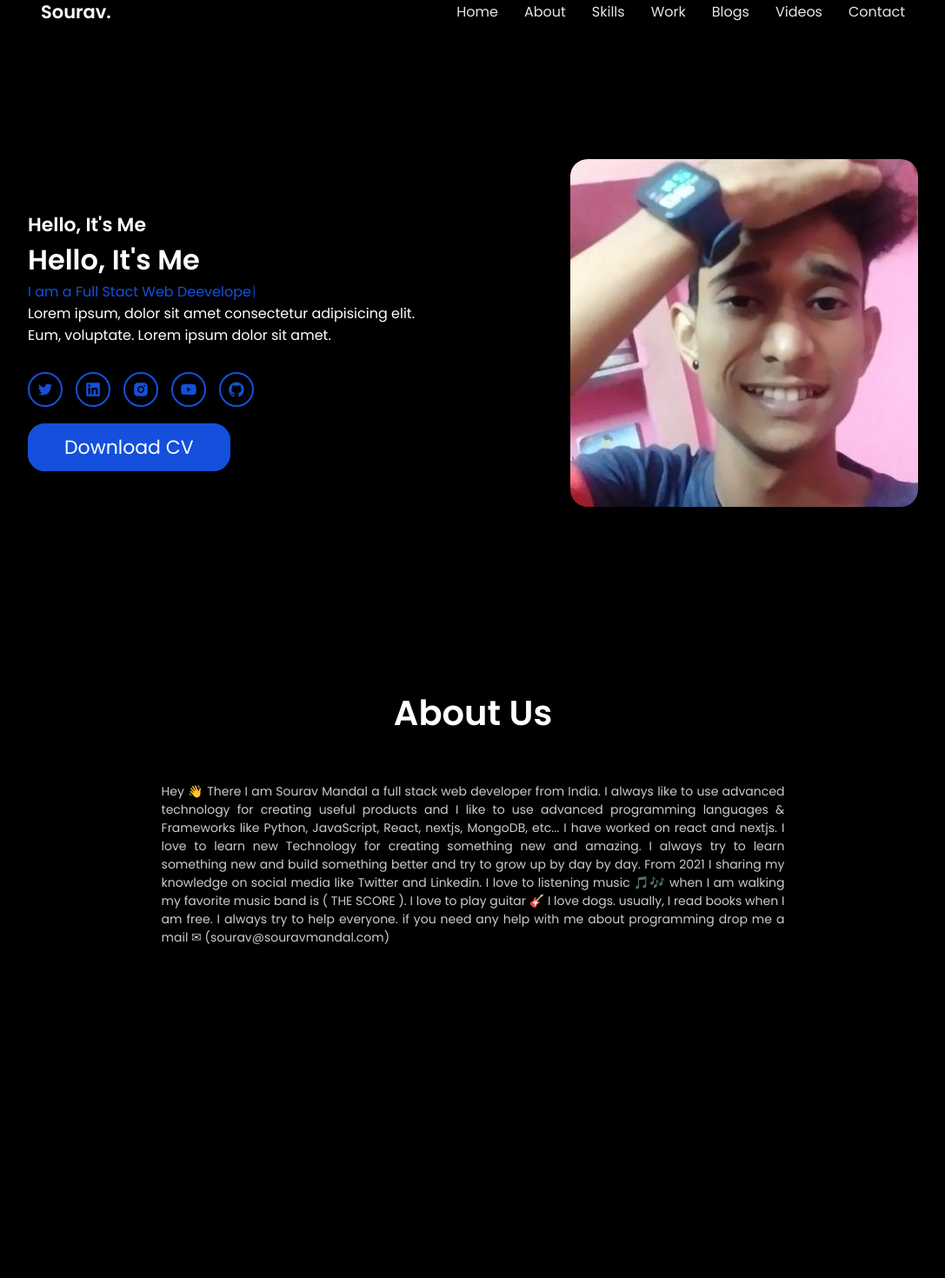
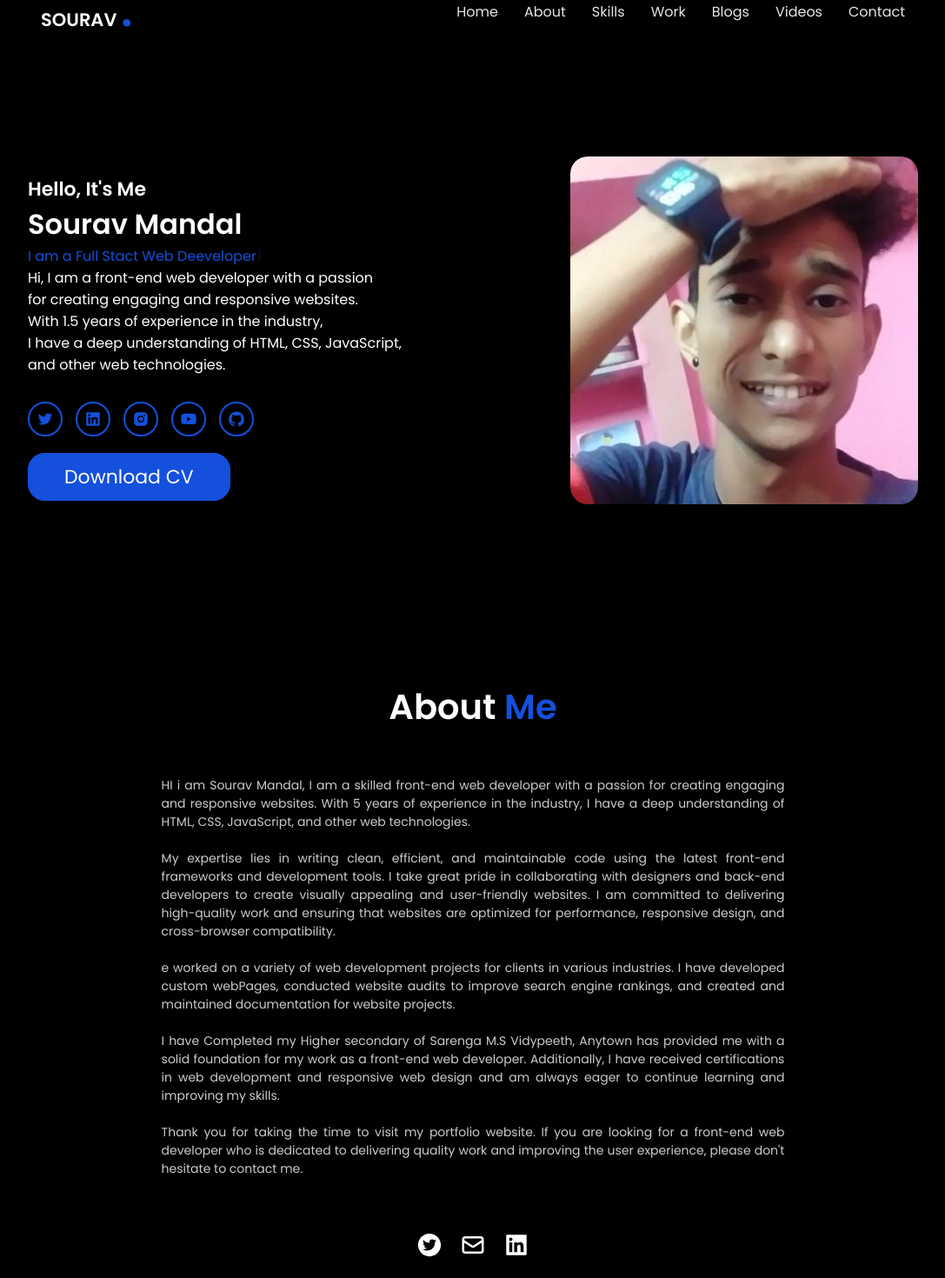
Before and after one commit to souravcodeweb/my-p-ortfolio, a React (Create React App) app: page / in a window 1280 px wide. Shown: the part 17-1487 px from the top of the page at 87% size, without its empty margins (96-1183 px from the left). Before the commit the page ends 1156 px from the top, so only its background shows below. Built offline with nearby package versions, Linux system fonts and the light colour scheme.

Commit message:
add all new code of about page

```diff
--- a/src/App.js
+++ b/src/App.js
@@ -7,7 +7,7 @@ import Work from "./Components/Pages/Work";
 import Videos from "./Components/Pages/Videos";
 import Blogs from "./Components/Pages/Blogs";
 import Contact from "./Components/Pages/Contact";
-import Skills from "./Components/Pages/Skillss";
+import Skills from "./Components/Pages/Skills";
 
 
 function App() {
--- a/src/Components/Pages/About.css
+++ b/src/Components/Pages/About.css
@@ -1,8 +1,11 @@
 .heading h1{
-    color: #fff;
+    color: #1450dc;
     font-size: 40px;
     font-weight: bold;
     text-align: center;
+}
+.heading span{
+    color: #fff;
 }
 .about_main p{
     padding: 50px 22%;
@@ -17,3 +20,18 @@
         text-align: center;
     }
 }
+
+.about_socile {
+    display: flex;
+    justify-content: center;
+    align-items: c;
+}
+.about_socile a{
+    color: #fff;
+    font-size: 30px;
+    margin: 10px;
+    transition: all 0.3s ease-in-out;
+}
+.about_socile a:hover{
+    color: #1450dc;
+}
--- a/src/Components/Pages/About.js
+++ b/src/Components/Pages/About.js
@@ -1,23 +1,69 @@
-import React from 'react';
-import "../Pages/About.css"
-import { useState } from 'react';
+import React from "react";
+import "../Pages/About.css";
+import { useState } from "react";
+import { AiFillTwitterCircle } from "react-icons/ai";
+import { HiOutlineMail } from "react-icons/hi";
+import { AiFillLinkedin } from "react-icons/ai";
 
 const About = () => {
   const [about] = useState({
-    heading: "About Us",
-    titel: "About Me.",
-    aboutme: " Hey 👋 There I am Sourav Mandal a full stack web developer from India. I always like to use advanced technology for creating useful products and I like to use advanced programming languages & Frameworks like Python, JavaScript, React, nextjs, MongoDB, etc...  I have worked on react and nextjs. I love to learn new Technology for creating something new and amazing. I always try to learn something new and build something better and try to grow up by day by day. From 2021 I sharing my knowledge on social media like Twitter and Linkedin. I love to listening music 🎵🎶 when I am walking my favorite music band is ( THE SCORE ). I love to play guitar 🎸 I love dogs. usually, I read books when  I am free. I always try to help everyone. if you need any help with me about programming drop me a mail ✉ (sourav@souravmandal.com) "
-  })
+    titel: "About",
+    me: "Me",
+  });
   return (
     <>
-     <div className="heading">
-      <h1>{about.heading}</h1>
-     </div>
-     <div className="about_main">
-      <p>{about.aboutme}</p>
-     </div>
+      <div className="about">
+        <div className="heading">
+          <h1>
+            <span>{about.titel}</span> {about.me}
+          </h1>
+        </div>
+        <div className="about_main">
+          <p>
+            HI i am Sourav Mandal, I am a skilled front-end web developer with a
+            passion for creating engaging and responsive websites. With 5 years
+            of experience in the industry, I have a deep understanding of HTML,
+            CSS, JavaScript, and other web technologies.
+            <br /> <br />
+            My expertise lies in writing clean, efficient, and maintainable code
+            using the latest front-end frameworks and development tools. I take
+            great pride in collaborating with designers and back-end developers
+            to create visually appealing and user-friendly websites. I am
+            committed to delivering high-quality work and ensuring that websites
+            are optimized for performance, responsive design, and cross-browser
+            compatibility.
+            <br /> <br />
+            e worked on a variety of web development projects for clients in
+            various industries. I have developed custom webPages, conducted
+            website audits to improve search engine rankings, and created and
+            maintained documentation for website projects.
+            <br /> <br />
+            I have Completed my Higher secondary of Sarenga M.S Vidypeeth,
+            Anytown has provided me with a solid foundation for my work as a
+            front-end web developer. Additionally, I have received
+            certifications in web development and responsive web design and am
+            always eager to continue learning and improving my skills.
+            <br /> <br />
+            Thank you for taking the time to visit my portfolio website. If you
+            are looking for a front-end web developer who is dedicated to
+            delivering quality work and improving the user experience, please
+            don't hesitate to contact me.
+          </p>
+        </div>
+        <div className="about_socile">
+          <a href="#" rel="noreferrer" target="_blank">
+            <AiFillTwitterCircle />
+          </a>
+          <a href="#" rel="noreferrer" target="_blank">
+            <HiOutlineMail />
+          </a>
+          <a href="#" rel="noreferrer" target="_blank">
+            <AiFillLinkedin />
+          </a>
+        </div>
+      </div>
     </>
-  )
-}
+  );
+};
 
-export default About
+export default About;
--- a/src/Components/Pages/Home.css
+++ b/src/Components/Pages/Home.css
@@ -3,6 +3,8 @@
   justify-content: space-between;
   align-items: center;
   padding: 200px 10%;
+  width: 100%;
+  height: 100vh;
 }
 
 @media (max-width: 700px) {
--- a/src/Components/Pages/Home.js
+++ b/src/Components/Pages/Home.js
@@ -21,7 +21,7 @@ const Home = () => {
       <div className="hero">
         <div className="text">
           <h1>{state.titel}</h1>
-          <h2>{state.titel}</h2>
+          <h2>{state.myname}</h2>
           <Typewriter
             options={{
               autoStart: true,
@@ -37,8 +37,10 @@ const Home = () => {
             }}
           />
           <p>
-            Lorem ipsum, dolor sit amet consectetur adipisicing elit. <br />{" "}
-            Eum, voluptate. Lorem ipsum dolor sit amet.
+            Hi, I am a front-end web developer with a
+            passion <br /> for creating engaging and responsive websites. <br /> With 1.5
+            years of experience in the industry, <br /> I have a deep understanding of
+            HTML, CSS, JavaScript, <br /> and other web technologies.
           </p>
 
           <div className="socile_media">
@@ -89,7 +91,7 @@ const Home = () => {
         </div>
       </div>
 
-      <About/>
+      <About />
     </>
   );
 };
--- /dev/null
+++ b/src/Components/Pages/Skills.js
@@ -0,0 +1,23 @@
+import React, { useState } from 'react';
+import {AiFillHtml5} from "react-icons/ai";
+
+
+const Skills = () => {
+  const [skill] = useState({
+    titel: "My Skill"
+  })
+  return (
+    <>
+      <div className="skill">
+        <div className="skill_heading">
+          <h1>{skill.titel}</h1>
+        </div>
+        <div className="skill_box">
+            <div className="box"><AiFillHtml5/></div>
+        </div>
+      </div>
+    </>
+  )
+}
+
+export default Skills
--- a/src/Components/Pages/Skillss.js
+++ /dev/null
@@ -1,9 +0,0 @@
-import React from 'react'
-
-const Skillss = () => {
-  return (
-    <div>Skillss</div>
-  )
-}
-
-export default Skillss
--- a/src/Components/Ui/Navbar.css
+++ b/src/Components/Ui/Navbar.css
@@ -18,6 +18,12 @@
     font-size: 21px;
     margin: 15px;
     color: #ffffff;
+    text-transform: uppercase;
+  }
+
+  .Navbar > .nav-logo span{
+    color: #1450dc;
+    font-size: 50px;
   }
 
   .Navbar > .nav-items > a {
--- a/src/Components/Ui/Navbar.js
+++ b/src/Components/Ui/Navbar.js
@@ -8,7 +8,7 @@ const Navbar = () => {
   const [isOpen, setIsOpen] = useState(false);
   return (
     <div className="Navbar">
-      <span className="nav-logo">Sourav.</span>
+      <h1 className="nav-logo">Sourav <span>.</span></h1>
       <div className={`nav-items ${isOpen && "open"}`}>
         <Link to="/">Home</Link>
         <Link to="about">About</Link>
```
Also changed, not shown: src/Components/Pages/Skills.css (added), 1 other file (tests, documents, lock files or other folders).
